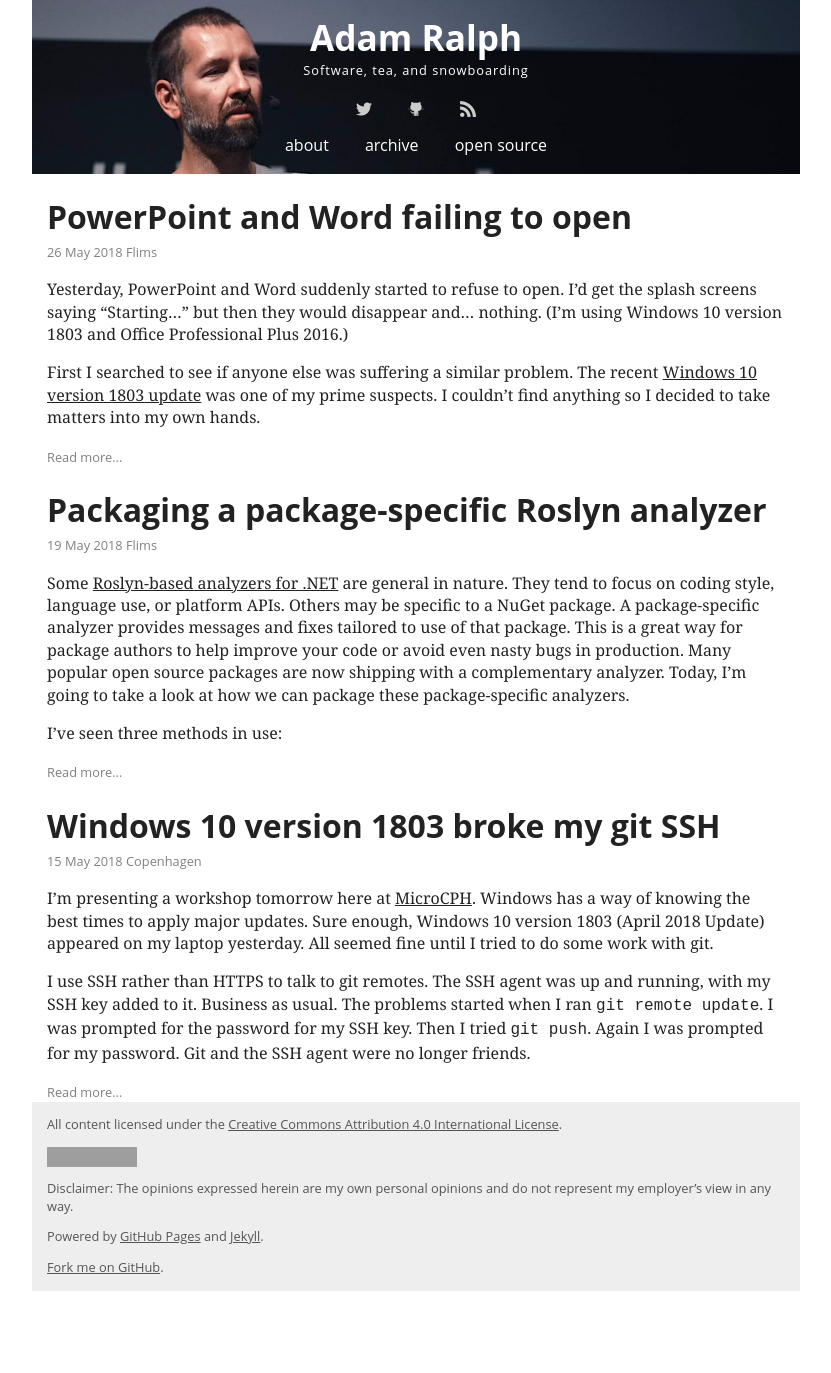
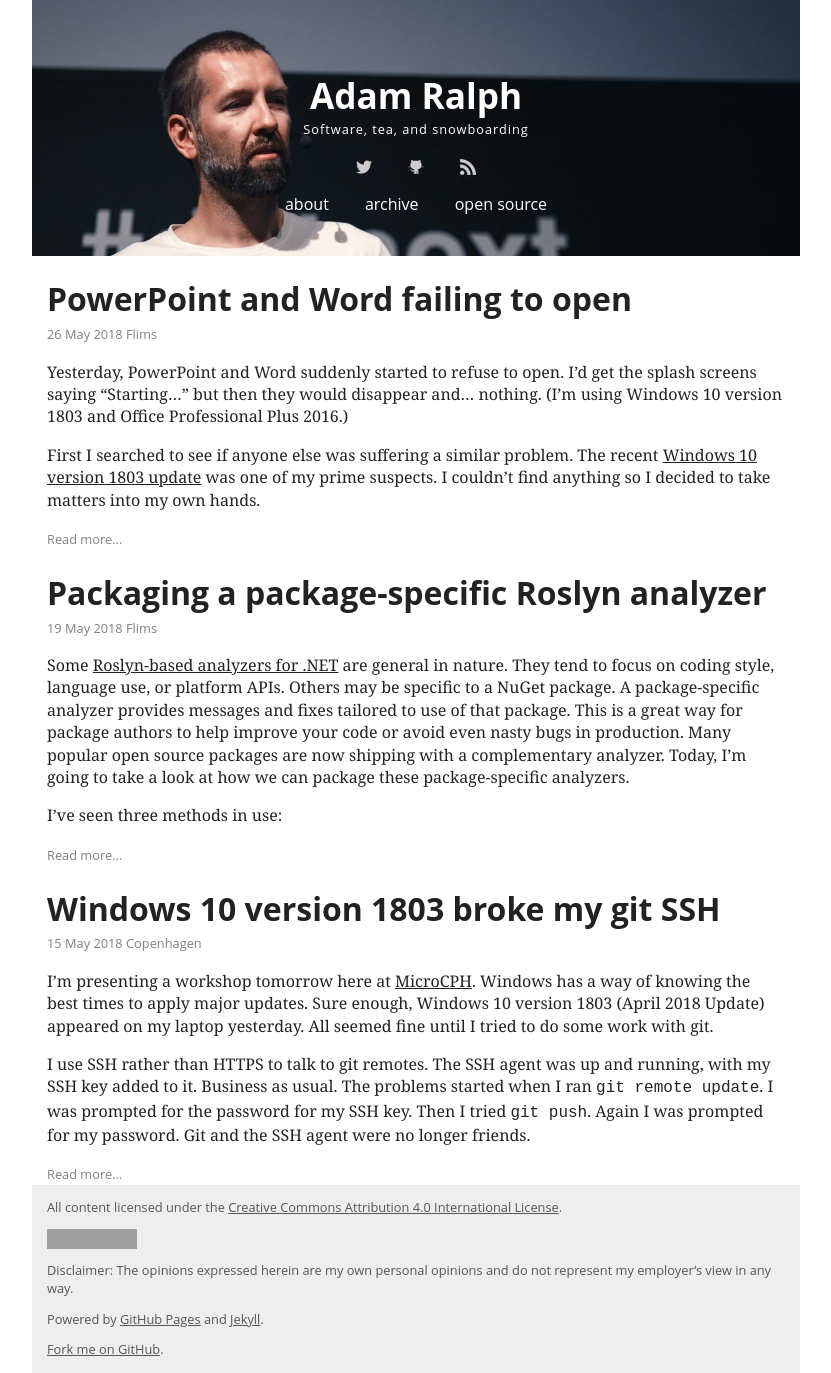
Before and after one commit to adamralph/adamralph.github.com, a Jekyll site: the page built from index.html, in a window 1280 px wide. Shown: the whole page, without its empty margins (224-1055 px from the left). Built offline with Jekyll 4.4.1, drawn with Linux system fonts in a browser that asks for light colours; before the commit the page ends 1291 px from its top, so only the background shows below that; grey boxes are pictures that could not be loaded.

Commit message:
taller banner

```diff
--- a/css/default.css
+++ b/css/default.css
@@ -18,7 +18,9 @@
     background: #222;
     background-image: url("/img/banner.jpg");
     background-position: center;
+    background-size: 768px 256px;
     color: #fff;
+    height: 256px;
     padding-top: 1px;
     padding-bottom: 1px;
     text-align: center;
@@ -26,7 +28,7 @@
 
 body > header h1 {
     font-size: 2.2em;
-    margin-top: 0.33em;
+    margin-top: 2em;
     margin-bottom: 0em;
 }
 
```
Also changed, not shown: img/banner.jpg.
